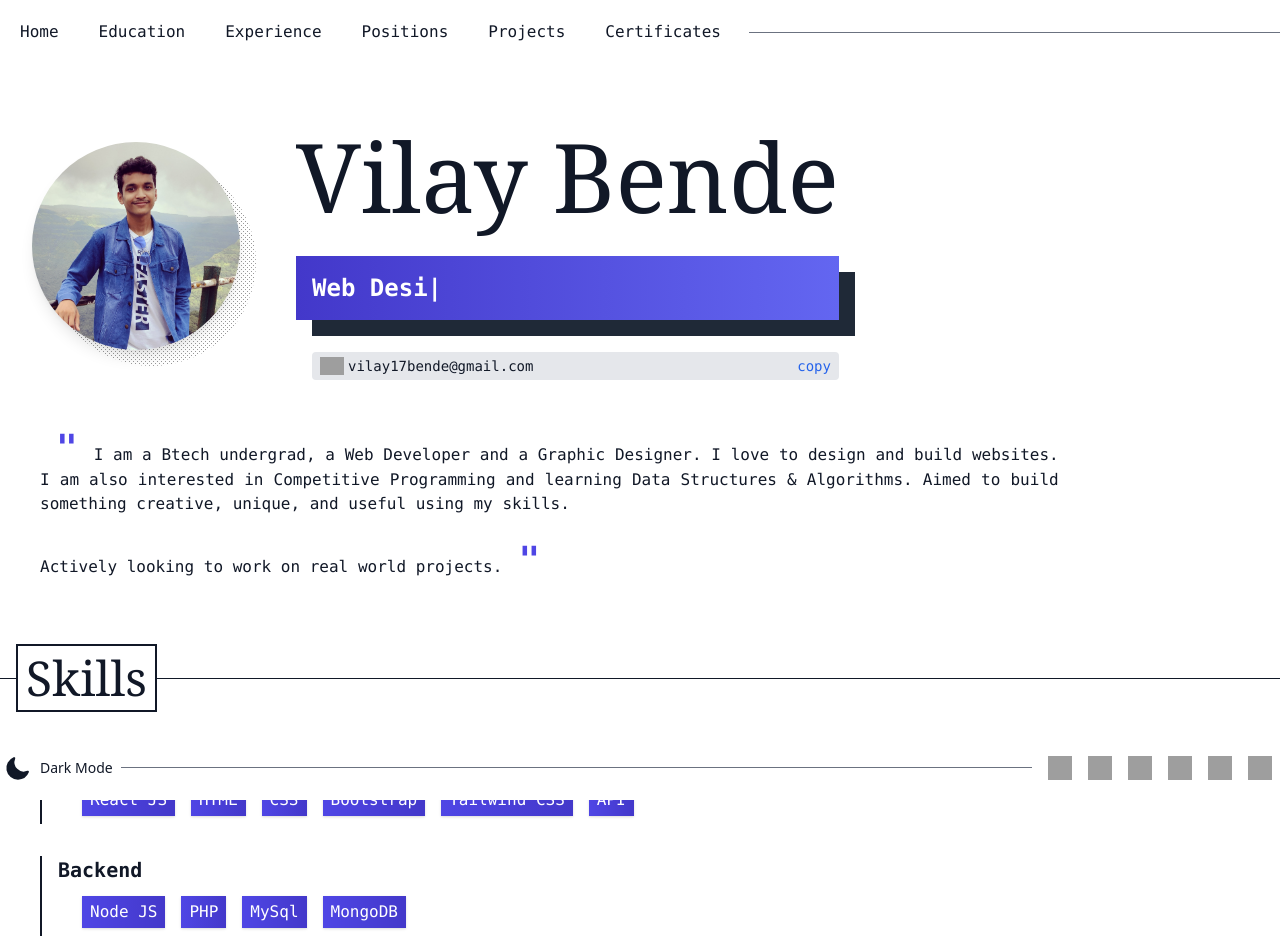
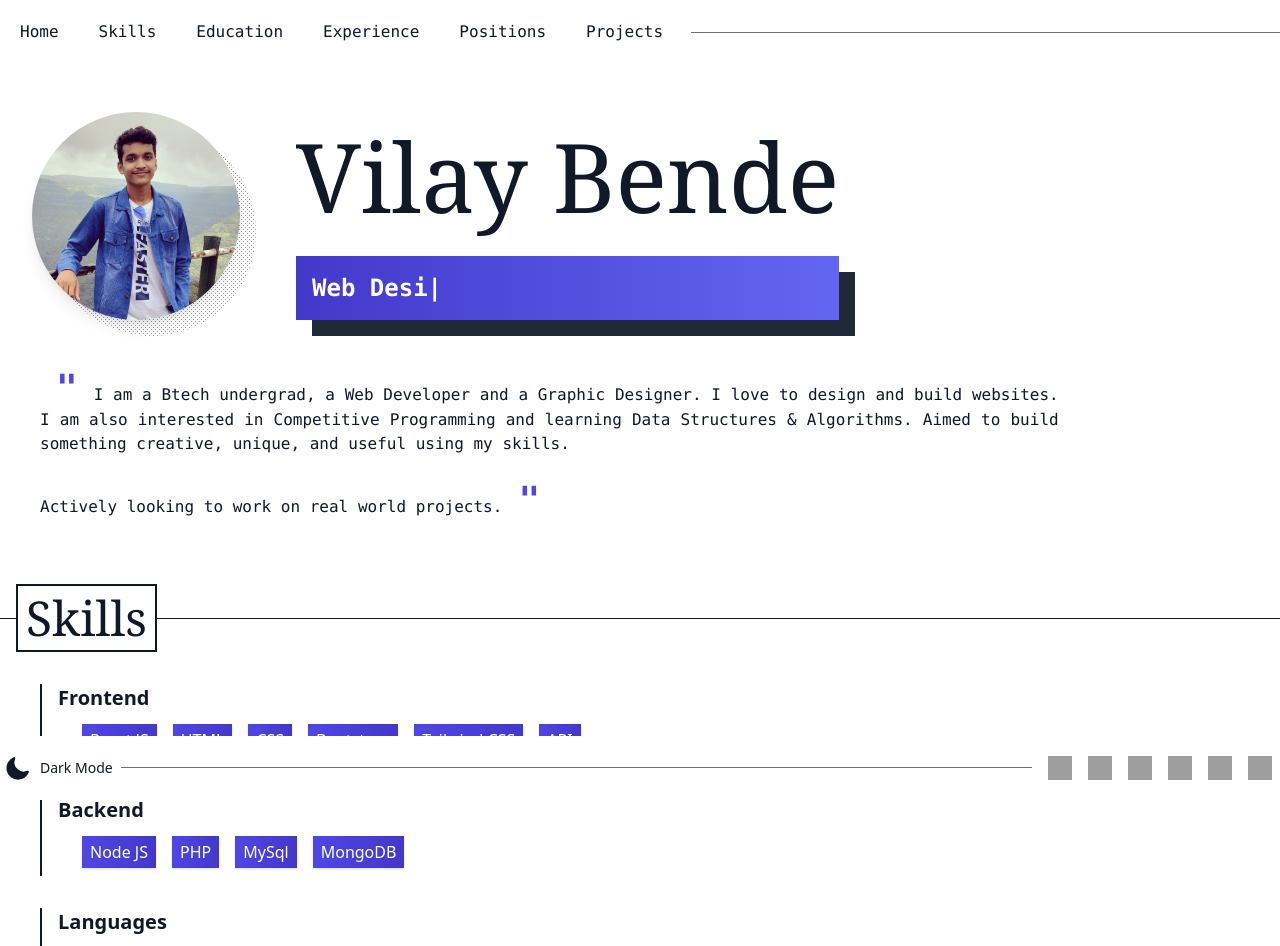
Before and after one commit to vilay1702/portfolio, a React (Create React App) app: page / in a window 1280 px wide. Shown: the top 946 px of the page. Built offline with nearby package versions, Linux system fonts and the light colour scheme; grey boxes are pictures that could not be loaded.

Commit message:
added Contact

```diff
--- a/src/App.js
+++ b/src/App.js
@@ -1,11 +1,13 @@
 import React, { useContext } from "react";
 import {
   Home,
-  Certificates,
-  Projects,
+  Skills,
   Education,
   Experience,
   PoR,
+  Projects,
+  Certificates,
+  Contact,
   Header,
   Footer,
 } from "./components";
@@ -69,11 +71,13 @@ const App = () => {
       >
         <Header />
         <Home />
+        <Skills />
         <Education />
         <Experience />
         <PoR />
         <Projects />
         <Certificates />
+        <Contact />
         <Footer />
       </div>
     </>
--- /dev/null
+++ b/src/components/Contact.js
@@ -0,0 +1,76 @@
+import React, { useState, useContext } from "react";
+import { ThemeContext } from "../ThemeContext";
+
+const contacts = [
+  {
+    name: "instagram",
+    img: "https://img.icons8.com/ios-glyphs/30/000000/instagram-new.png",
+    link: "https://www.instagram.com/_vilay.b_/",
+  },
+  {
+    name: "LinkedIn",
+    img: "https://img.icons8.com/ios-glyphs/30/000000/linkedin.png",
+    link: "https://www.linkedin.com/in/vilaybende/",
+  },
+  {
+    name: "Twitter",
+    img: "https://img.icons8.com/ios-glyphs/30/000000/twitter--v1.png",
+    link: "https://twitter.com/bendevilay",
+  },
+];
+
+const Contact = () => {
+  const { theme } = useContext(ThemeContext);
+  const [copy, setCopy] = useState("copy");
+  return (
+    <section
+      id="contact"
+      className={`py-12 w-full flex flex-col items-center text-center ${
+        theme === "light" ? "bg-gray-200 border" : "bg-gray-800"
+      }`}
+    >
+      <h1 className={`font-serif text-xl`}>Liked my portfolio? Hire Me!!</h1>
+      <div
+        className={`cursor-pointer flex items-center justify-between px-2 py-1 rounded my-4 text-lg border ${
+          theme === "light" ? "border-gray-900" : "text-white border-white"
+        }`}
+        onClick={() => {
+          navigator.clipboard.writeText("vilay17bende@gmail.com");
+          setCopy("copied");
+          setTimeout(() => setCopy("copy"), 2000);
+        }}
+      >
+        <h1 className="text-sm sm:text-md">vilay17bende@gmail.com</h1>
+
+        <h1
+          className={`text-sm ml-8 ${
+            copy === "copied" ? "text-green-600" : "text-blue-600"
+          }`}
+        >
+          {copy}
+        </h1>
+      </div>
+      <div className={`flex space-x-2`}>
+        {contacts.map(({ img, link, name }, index) => {
+          return (
+            <acronym key={name} title={name}>
+              <a
+                key={index}
+                className={`h-10 w-10 rounded-full flex justify-center items-center bg-white mx-1 hover:bg-indigo-300 ${
+                  theme === "light" ? "text-gray-900" : ""
+                }`}
+                href={link}
+                target="_blank"
+                rel="noreferrer"
+              >
+                <img src={img} className="h-8 w-8 " alt={name} />
+              </a>
+            </acronym>
+          );
+        })}
+      </div>
+    </section>
+  );
+};
+
+export default Contact;
--- a/src/components/Footer.js
+++ b/src/components/Footer.js
@@ -106,7 +106,7 @@ const Footer = () => {
                 target="_blank"
                 rel="noreferrer"
               >
-                <img src={img} className="h-6 w-6 " alt="o" />
+                <img src={img} className="h-6 w-6 " alt={name} />
               </a>
             </acronym>
           );
--- a/src/components/Header.js
+++ b/src/components/Header.js
@@ -7,11 +7,11 @@ import { ThemeContext } from "../ThemeContext";
 
 const navigation = [
   { name: "Home", href: "#", current: false },
+  { name: "Skills", href: "#skills", current: false },
   { name: "Education", href: "#education", current: false },
   { name: "Experience", href: "#experience", current: false },
   { name: "Positions", href: "#por", current: false },
   { name: "Projects", href: "#works", current: false },
-  { name: "Certificates", href: "#certificates", current: false },
 ];
 
 function classNames(...classes) {
--- a/src/components/Home.js
+++ b/src/components/Home.js
@@ -1,32 +1,25 @@
-import React, { useContext, useState } from "react";
+import React, { useContext } from "react";
 import Typed from "react-typed";
 import DP from "../images/profile_pic.jpg";
 import { ThemeContext } from "../ThemeContext";
 
 const roles = ["Web Developer", "Competitive Programmer", "Web Designer"];
-
-const skills = [
-  {
-    category: "Frontend",
-    items: ["React JS", "HTML", "CSS", "Bootstrap", "Tailwind CSS", "API"],
-  },
-  { category: "Backend", items: ["Node JS", "PHP", "MySql", "MongoDB"] },
-  { category: "Languages", items: ["C", "C++", "Python", "JavaScript"] },
-  {
-    category: "Others",
-    items: ["Git/GitHub", "Figma", "Illustrator", "Web Designing"],
-  },
-];
+const name = "Vilay Bende".split("");
 
 const Home = () => {
   const { theme } = useContext(ThemeContext);
-  const [copy, setCopy] = useState("copy");
+  // const [copy, setCopy] = useState("copy");
   return (
     <>
       <section id="home" className="font-mono ">
         <section className="mt-4">
           <div className="flex sm:flex-row flex-col items-center">
-            <div className="ml-8 ">
+            <div
+              className="ml-8"
+              data-aos="flip-left"
+              data-aos-duration="500"
+              data-aos-easing="linear"
+            >
               <div
                 style={{
                   backgroundColor: `${
@@ -43,7 +36,19 @@ const Home = () => {
               />
             </div>
             <section className="ml-4 sm:ml-10 mb-12 sm:w-max">
-              <h1 className="font-serif text-8xl mt-12">Vilay Bende</h1>
+              <h1 className="font-serif text-8xl mt-12">
+                {name.map((letter, index) => {
+                  return (
+                    <span
+                      key={index}
+                      data-aos="fade-down"
+                      data-aos-delay={(index + 1) * 100}
+                    >
+                      {letter}
+                    </span>
+                  );
+                })}
+              </h1>
               <div>
                 <div
                   className={`h-16 mt-8 lg:mt-12 -mb-20 ml-4 -mr-4 hidden lg:block ${
@@ -57,7 +62,7 @@ const Home = () => {
               {/* <h1 className="sm:ml-4 mt-8 text-lg">
                 Hello {userName ? userName : "There"} 👋🏻
               </h1> */}
-              <div
+              {/* <div
                 className={`cursor-pointer flex items-center justify-between px-2 py-1 rounded sm:ml-4 mt-8 text-lg ${
                   theme === "light"
                     ? "bg-gray-200"
@@ -86,7 +91,7 @@ const Home = () => {
                 >
                   {copy}
                 </h1>
-              </div>
+              </div> */}
             </section>
           </div>
           <p className="px-6 sm:ml-4 w-screen sm:w-10/12 text-justify">
@@ -106,54 +111,6 @@ const Home = () => {
             </span>
           </p>
         </section>
-        <section className="mt-16">
-          <div className="flex justify-between items-center">
-            <div
-              className={`w-4 h-px ${
-                theme === "light" ? "bg-gray-900" : "bg-gray-100"
-              }`}
-            ></div>
-            <h1
-              className={`font-serif text-5xl p-2 border-2 ${
-                theme === "light" ? "border-gray-900" : "border-gray-100"
-              }`}
-            >
-              Skills
-            </h1>
-            <div
-              className={`flex-1 h-px ${
-                theme === "light" ? "bg-gray-900" : "bg-gray-100"
-              }`}
-            ></div>
-          </div>
-
-          {skills.map(({ category, items }, index) => {
-            return (
-              <div
-                key={index}
-                className={`ml-4 sm:ml-10 my-8 border-l-2 pl-4 ${
-                  theme === "light" ? "border-gray-900" : "border-white"
-                }`}
-              >
-                <h1 className="text-xl mt-4 mb-1 font-bold">{category}</h1>
-                <div className="ml-4 flex flex-wrap">
-                  {items.map((item, index) => {
-                    return (
-                      <span
-                        data-aos="fade-right"
-                        data-aos-delay={50 * (index + 1)}
-                        className="m-2 px-2 bg-indigo-600 text-white shadow py-1 bg-gradient-to-r from-indigo-600 to-indigo-700"
-                        key={index}
-                      >
-                        {item}
-                      </span>
-                    );
-                  })}
-                </div>
-              </div>
-            );
-          })}
-        </section>
       </section>
     </>
   );
--- /dev/null
+++ b/src/components/Skills.js
@@ -0,0 +1,71 @@
+import React, { useContext } from "react";
+import { ThemeContext } from "../ThemeContext";
+
+const skills = [
+  {
+    category: "Frontend",
+    items: ["React JS", "HTML", "CSS", "Bootstrap", "Tailwind CSS", "API"],
+  },
+  { category: "Backend", items: ["Node JS", "PHP", "MySql", "MongoDB"] },
+  { category: "Languages", items: ["C", "C++", "Python", "JavaScript"] },
+  {
+    category: "Others",
+    items: ["Git/GitHub", "Figma", "Illustrator", "Web Designing"],
+  },
+];
+
+const Skills = () => {
+  const { theme } = useContext(ThemeContext);
+  return (
+    <section id="skills" className="mt-16">
+      <div className="flex justify-between items-center">
+        <div
+          className={`w-4 h-px ${
+            theme === "light" ? "bg-gray-900" : "bg-gray-100"
+          }`}
+        ></div>
+        <h1
+          className={`font-serif text-5xl p-2 border-2 ${
+            theme === "light" ? "border-gray-900" : "border-gray-100"
+          }`}
+        >
+          Skills
+        </h1>
+        <div
+          className={`flex-1 h-px ${
+            theme === "light" ? "bg-gray-900" : "bg-gray-100"
+          }`}
+        ></div>
+      </div>
+
+      {skills.map(({ category, items }, index) => {
+        return (
+          <div
+            key={index}
+            className={`ml-4 sm:ml-10 my-8 border-l-2 pl-4 ${
+              theme === "light" ? "border-gray-900" : "border-white"
+            }`}
+          >
+            <h1 className="text-xl mt-4 mb-1 font-bold">{category}</h1>
+            <div className="ml-4 flex flex-wrap">
+              {items.map((item, index) => {
+                return (
+                  <span
+                    data-aos="fade-right"
+                    data-aos-delay={50 * (index + 1)}
+                    className="m-2 px-2 bg-indigo-600 text-white shadow py-1 bg-gradient-to-r from-indigo-600 to-indigo-700"
+                    key={index}
+                  >
+                    {item}
+                  </span>
+                );
+              })}
+            </div>
+          </div>
+        );
+      })}
+    </section>
+  );
+};
+
+export default Skills;
--- a/src/components/index.js
+++ b/src/components/index.js
@@ -1,19 +1,23 @@
 import Home from "./Home";
 import Certificates from "./Certificates";
+import Skills from "./Skills";
 import Projects from "./Projects";
 import Education from "./Education";
 import Experience from "./Experience";
 import PoR from "./PoR";
+import Contact from "./Contact";
 import Header from "./Header";
 import Footer from "./Footer";
 
 export {
   Home,
+  Skills,
   Certificates,
   Projects,
   Education,
   Experience,
   PoR,
+  Contact,
   Header,
   Footer,
 };
```
